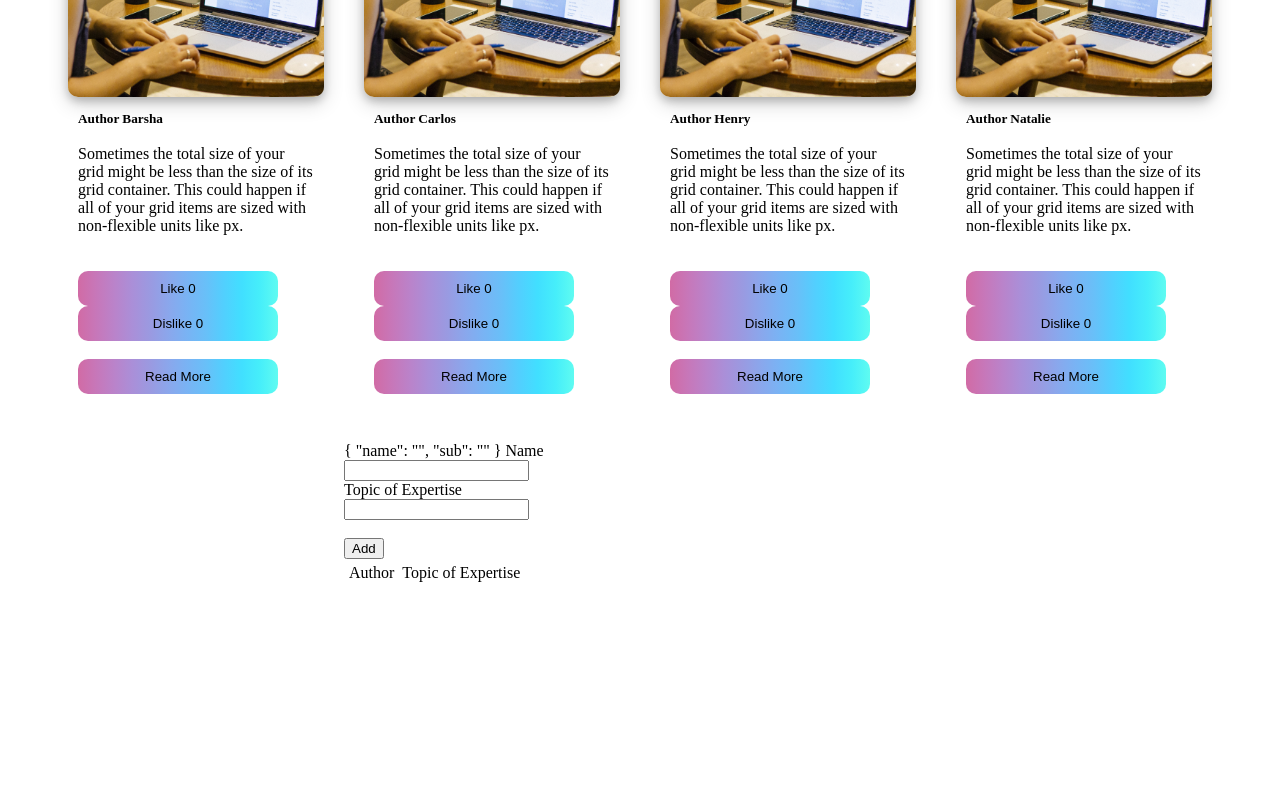
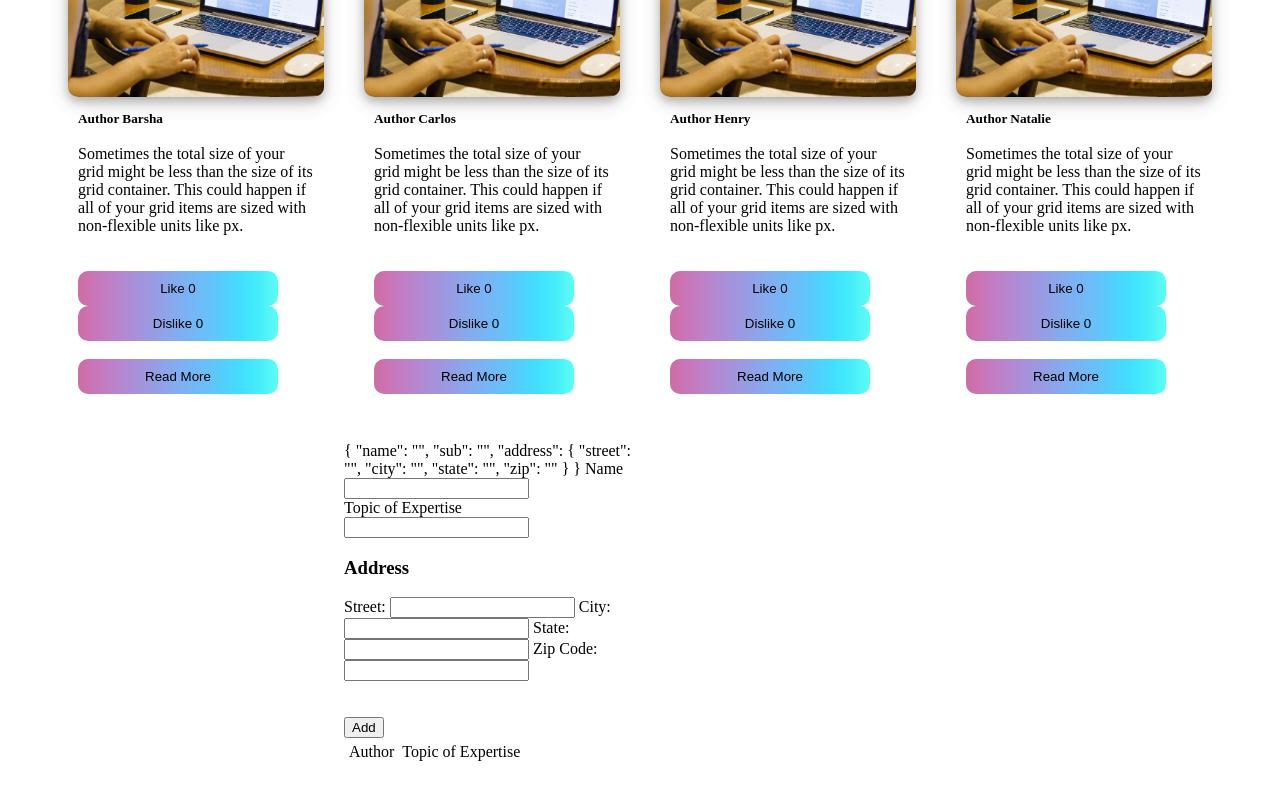
Before and after one commit to vitasoft-practice/practicingGit, an Angular app in the folder Barsha/: page / in a window 1280 px wide. Shown: the part 926-1726 px from the top of the page. Before the commit the page ends 1561 px from the top, so only its background shows below. Built offline with nearby package versions, Linux system fonts and the light colour scheme.

Commit message:
"form builder "

```diff
--- a/Barsha/src/app/pages/demo-form/demo-form.component.html
+++ b/Barsha/src/app/pages/demo-form/demo-form.component.html
@@ -20,6 +20,30 @@
     <br/>
     <label>Topic of Expertise</label>
     <input type="text" formControlName ="sub" />
+
+    <div formGroupName="address">
+        <h3>Address</h3>
+
+        <label>
+          Street:
+          <input type="text" formControlName="street">
+        </label>
+
+        <label>
+          City:
+          <input type="text" formControlName="city">
+        </label>
+
+        <label>
+          State:
+          <input type="text" formControlName="state">
+        </label>
+
+        <label>
+          Zip Code:
+          <input type="text" formControlName="zip">
+        </label>
+      </div>
     <br/><br/>
     <button type="submit">Add</button>
 </form>
@@ -30,7 +54,8 @@
      </tr>
      <div *ngFor = 'let data of formData'>
 
-        <app-authortable [name] = "data.name" [sub] ="data.sub"></app-authortable>
+
+        <app-authortable [name] = "data.name" [sub] ="data.sub" ></app-authortable>
     </div>
 
 </table>
--- a/Barsha/src/app/pages/demo-form/demo-form.component.ts
+++ b/Barsha/src/app/pages/demo-form/demo-form.component.ts
@@ -1,10 +1,14 @@
 import { Component, OnInit } from '@angular/core';
-import { FormControl, FormGroup } from '@angular/forms';
+import { FormControl, FormGroup , FormBuilder, Form } from '@angular/forms';
 
 
 interface formdata {
   name:string;
   sub:string;
+  street:string;
+  city:string;
+  state:string;
+  zip:number;
 }
 
 @Component({
@@ -16,10 +20,28 @@
 
   formData:formdata[] =[];
 
-  profileForm = new FormGroup({
-    name : new FormControl(''),
-    sub : new FormControl(''),
+  // profileForm = new FormGroup({
+  //   name : new FormControl(''),
+  //   sub : new FormControl(''),
+
+  //   address: new FormGroup({
+  //     street: new FormControl(''),
+  //     city: new FormControl(''),
+  //     state: new FormControl(''),
+  //     zip: new FormControl('')
+  //   })
+  // });
+  profileForm = this.fb.group({
+    name: [''],
+    sub: [''],
+    address: this.fb.group({
+      street: [''],
+      city: [''],
+      state: [''],
+      zip: ['']
+    }),
   });
+
 
   ishidden: Boolean ;
   show(): void{
@@ -28,7 +50,7 @@
     this.ishidden=false;
 
   }
-  constructor() {
+  constructor(private fb:FormBuilder) {
     this.ishidden = true;
     // this.formData=[];
   }
@@ -39,7 +61,7 @@
  onSubmit(){
   //  this.formData.push(this.profileForm.value);
   this.formData.push(this.profileForm.value);
-   console.log(this.formData);
+   console.log(this.profileForm.value.address);
 
  }
 
```
